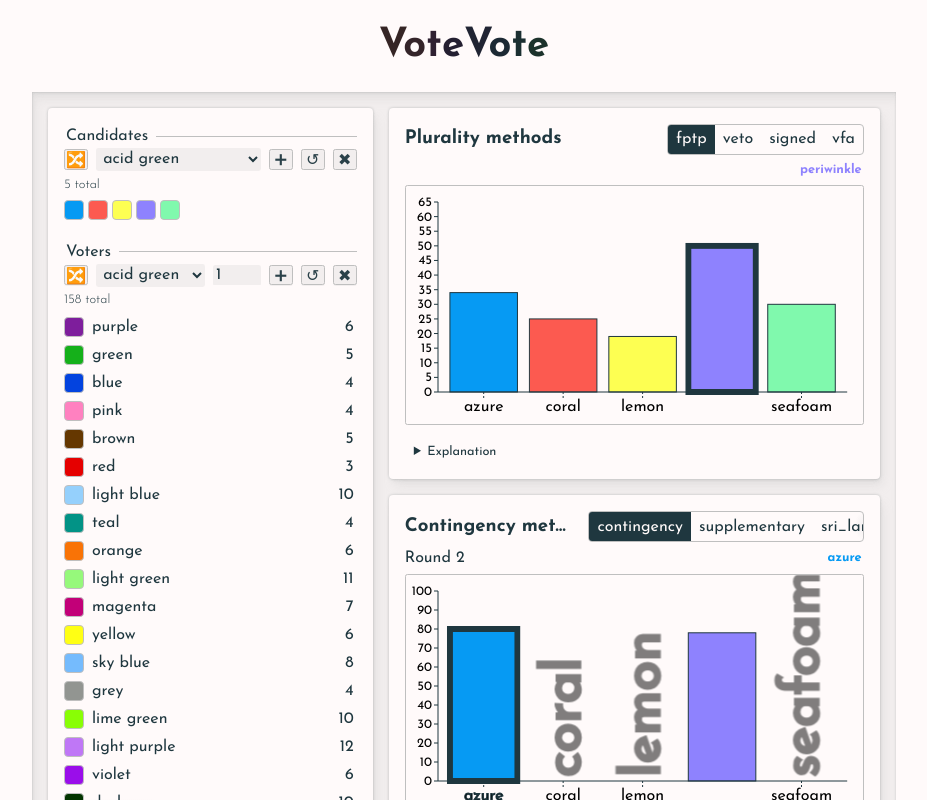
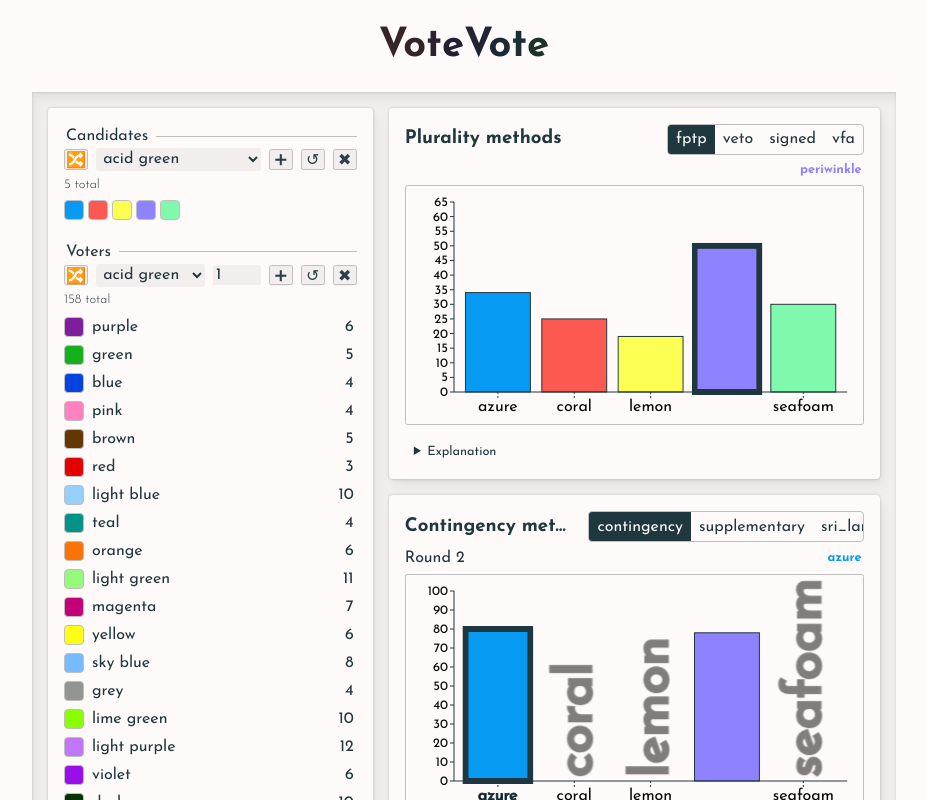
Before and after one commit to tif-calin/votevote, a React (Create React App) app: page / in a window 1280 px wide. Shown: the whole page, without its empty margins (176-1103 px from the left). Built offline with nearby package versions, Linux system fonts and the light colour scheme.

Commit message:
increase padding-left on bar charts

```diff
--- a/src/components/charts/BarChart.tsx
+++ b/src/components/charts/BarChart.tsx
@@ -20,7 +20,7 @@ const Container = styled.div`
   height: 100%;
   width: 100%;
   padding: 1rem;
-  padding-left: 2rem;
+  padding-left: 3rem;
 
   & text {
     font-weight: 400;
```
Also changed, not shown: 1 other file (tests, documents, lock files or other folders).
